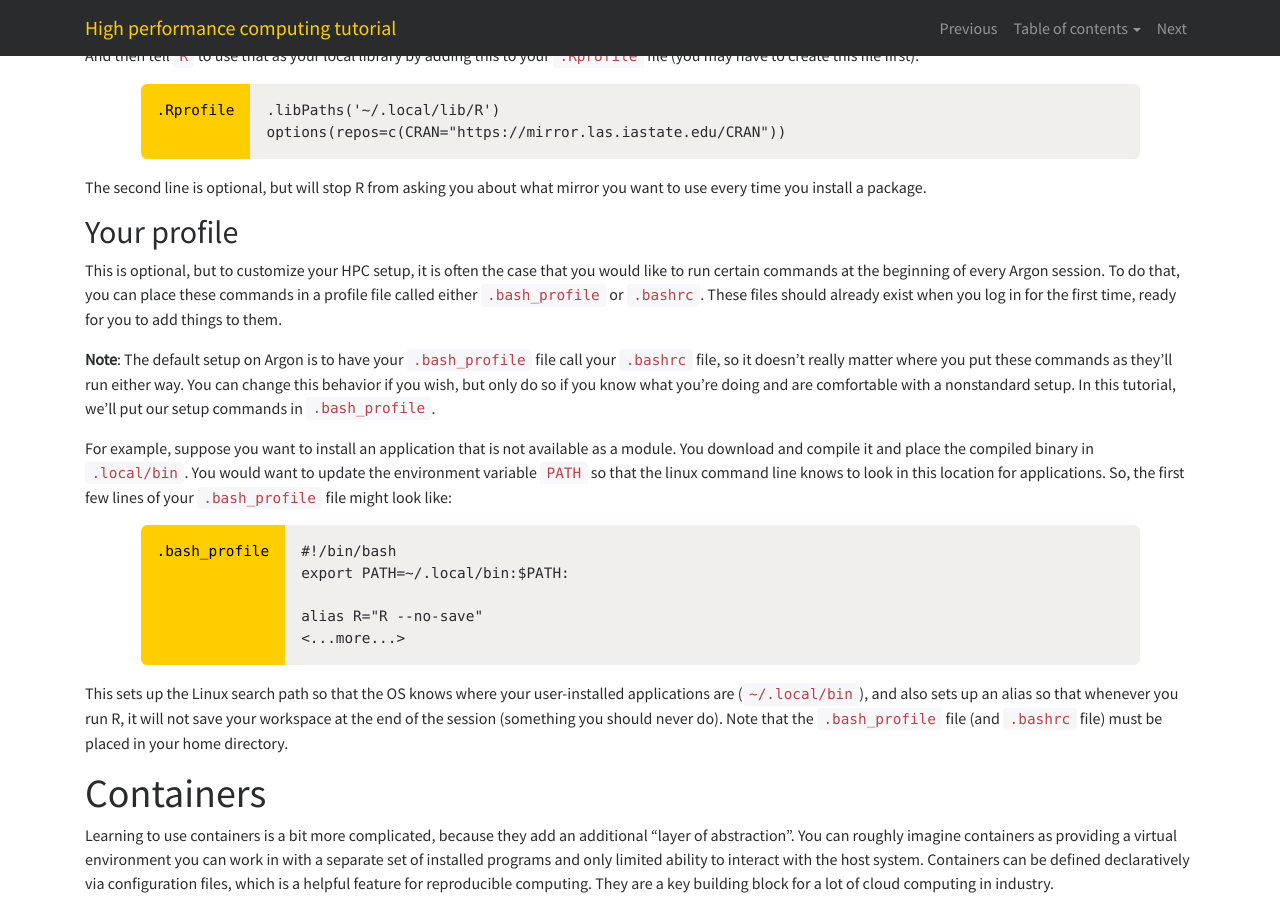
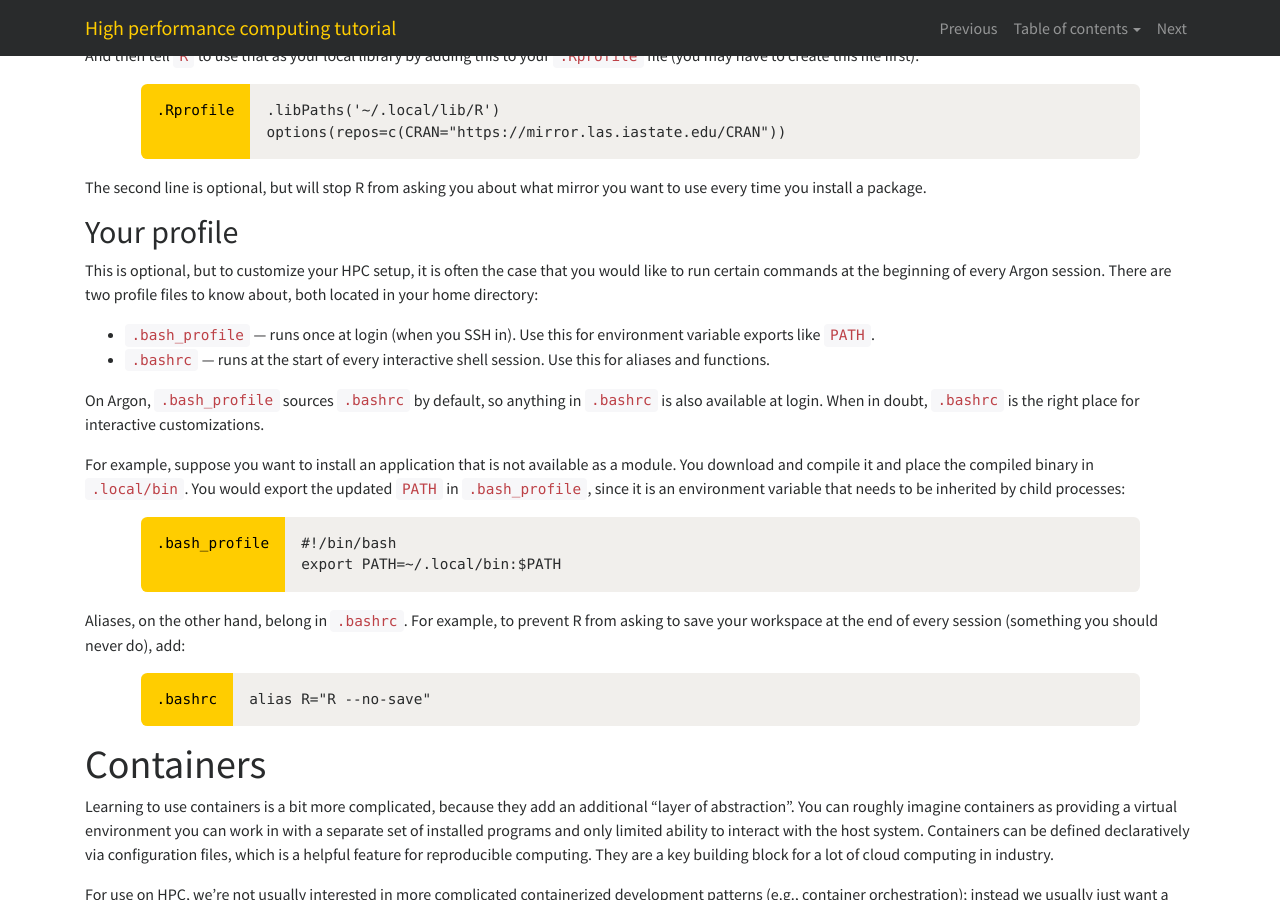
Before and after one commit to IowaBiostat/hpc, a Jekyll site: the page built from 3.md, in a window 1280 px wide and 900 px high, scrolled down 1693 px. Built offline with Jekyll 4.4.1, drawn with Linux system fonts in a browser that asks for light colours; nearby versions of some CDN libraries; our own code applies the rules of GitHub Pages for plain Markdown files.

Commit message:
Fixed language surrounding .bash_profile and .bashrc
Old language was a little hand-wavy. Advice now more clear and specific.

```diff
--- a/3.md
+++ b/3.md
@@ -87,24 +87,27 @@ The second line is optional, but will stop R from asking you about what mirror y
 
 ## Your profile
 
-This is optional, but to customize your HPC setup, it is often the case that you would like to run certain commands at the beginning of every Argon session. To do that, you can place these commands in a profile file called either `.bash_profile` or `.bashrc`.  These files should already exist when you log in for the
-first time, ready for you to add things to them.
+This is optional, but to customize your HPC setup, it is often the case that you would like to run certain commands at the beginning of every Argon session. There are two profile files to know about, both located in your home directory:
 
-**Note**: The default setup on Argon is to have your `.bash_profile` file call your `.bashrc` file, so it doesn't really matter where you put these commands as they'll run either way. You can change this behavior if you wish, but only do so if you know what you're doing and are comfortable with a nonstandard setup. In this tutorial, we'll put our setup commands in `.bash_profile`.
+* `.bash_profile` — runs once at login (when you SSH in). Use this for environment variable exports like `PATH`.
+* `.bashrc` — runs at the start of every interactive shell session. Use this for aliases and functions.
 
-For example, suppose you want to install an application that is not available as a module. You download and compile it and place the compiled binary in `.local/bin`. You would want to update the environment variable `PATH` so that the linux command line knows to look in this location for applications. So, the first few lines of your `.bash_profile` file might look like:
+On Argon, `.bash_profile` sources `.bashrc` by default, so anything in `.bashrc` is also available at login. When in doubt, `.bashrc` is the right place for interactive customizations.
+
+For example, suppose you want to install an application that is not available as a module. You download and compile it and place the compiled binary in `.local/bin`. You would export the updated `PATH` in `.bash_profile`, since it is an environment variable that needs to be inherited by child processes:
 
 {% capture _code %}
 #!/bin/bash
-export PATH=~/.local/bin:$PATH:
-
-alias R="R --no-save"
-<...more...>
+export PATH=~/.local/bin:$PATH
 {% endcapture %}
 {% include file.html name=".bash_profile" code=_code %}
 
-This sets up the Linux search path so that the OS knows where your
-user-installed applications are (`~/.local/bin`), and also sets up an alias so that whenever you run R, it will not save your workspace at the end of the session (something you should never do). Note that the `.bash_profile` file (and `.bashrc` file) must be placed in your home directory.
+Aliases, on the other hand, belong in `.bashrc`. For example, to prevent R from asking to save your workspace at the end of every session (something you should never do), add:
+
+{% capture _code %}
+alias R="R --no-save"
+{% endcapture %}
+{% include file.html name=".bashrc" code=_code %}
 
 # Containers
 
```
Also changed, not shown: 7.md (+4 -4 lines).
